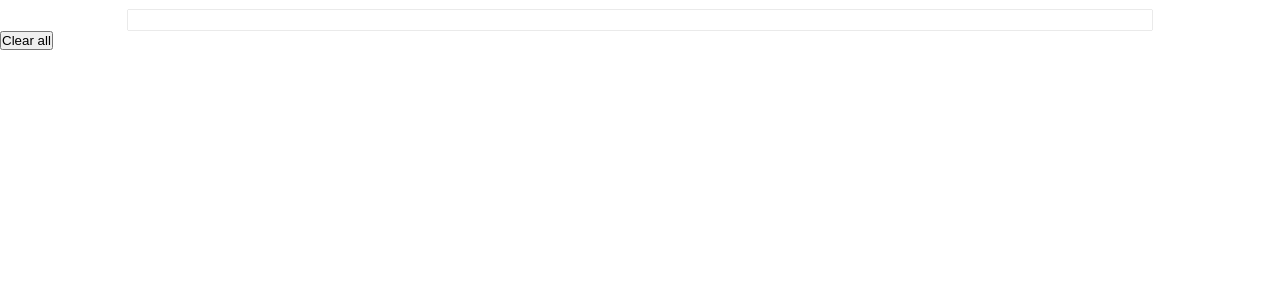
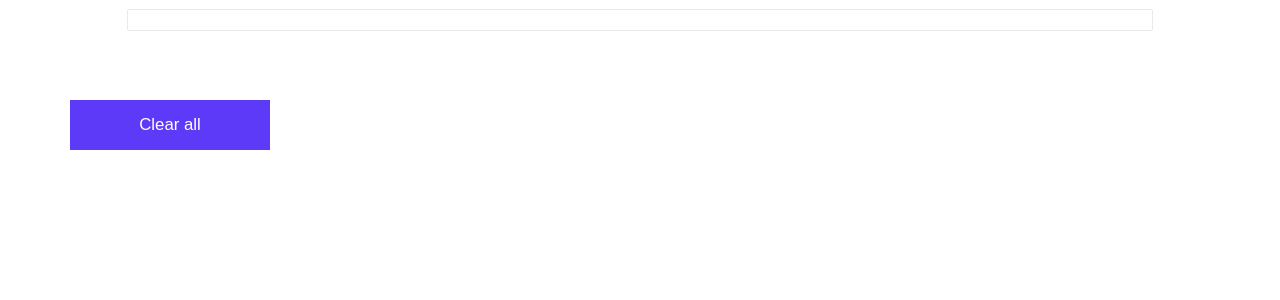
Before and after one commit to Amedzro-Elikplim/E-commerce, an Angular app: page /checkout in a window 1280 px wide. Shown: the top 300 px of the page. Built offline with nearby package versions, Linux system fonts and the light colour scheme.

Commit message:
Style clear all btn

```diff
--- a/src/app/components/pages/checkout-page/checkout-page.component.css
+++ b/src/app/components/pages/checkout-page/checkout-page.component.css
@@ -33,6 +33,18 @@
 
 .checkout-card p {
     font-family: Raleway, sans-serif;
+}
+
+.clear-button {
+  background-color: rgb(92, 58, 248);
+  color: white;
+  width: 100px;
+  margin: 70px;
+  border: none;
+  outline: none;
+  width: 200px;
+  height: 50px;
+  font-size: larger;
 }
 
 .checkout-form {
@@ -73,4 +85,5 @@
         margin: 10px;
         min-width: 80%;
     }
+
 }
```
